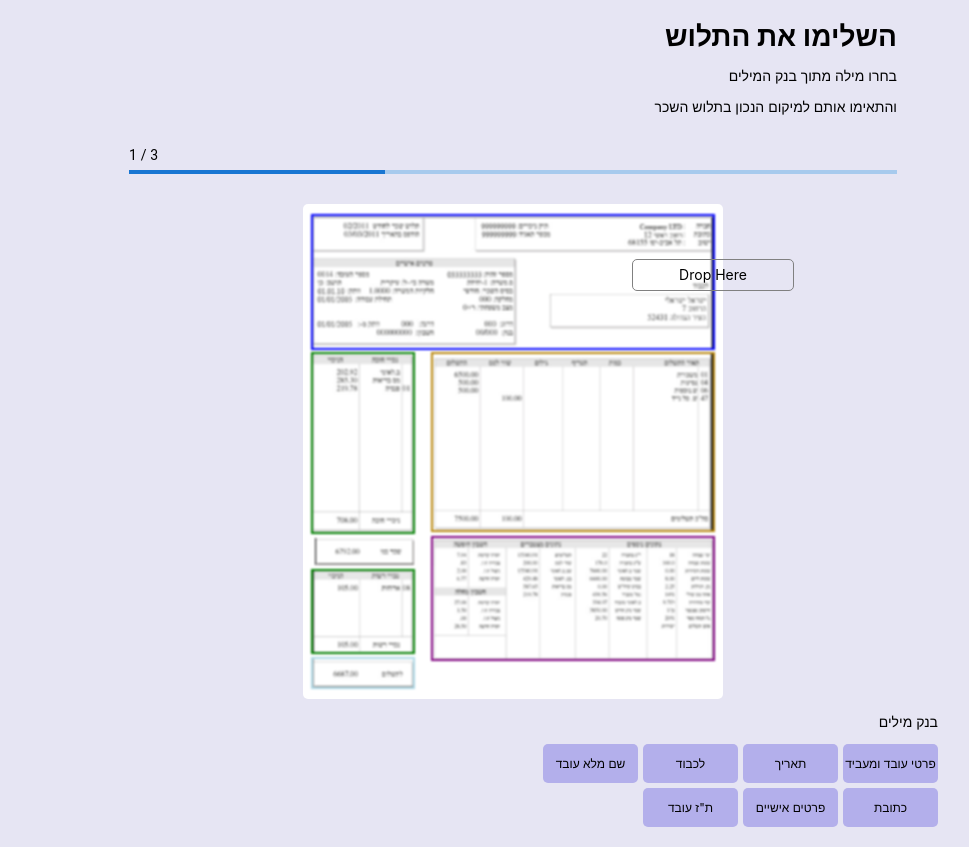
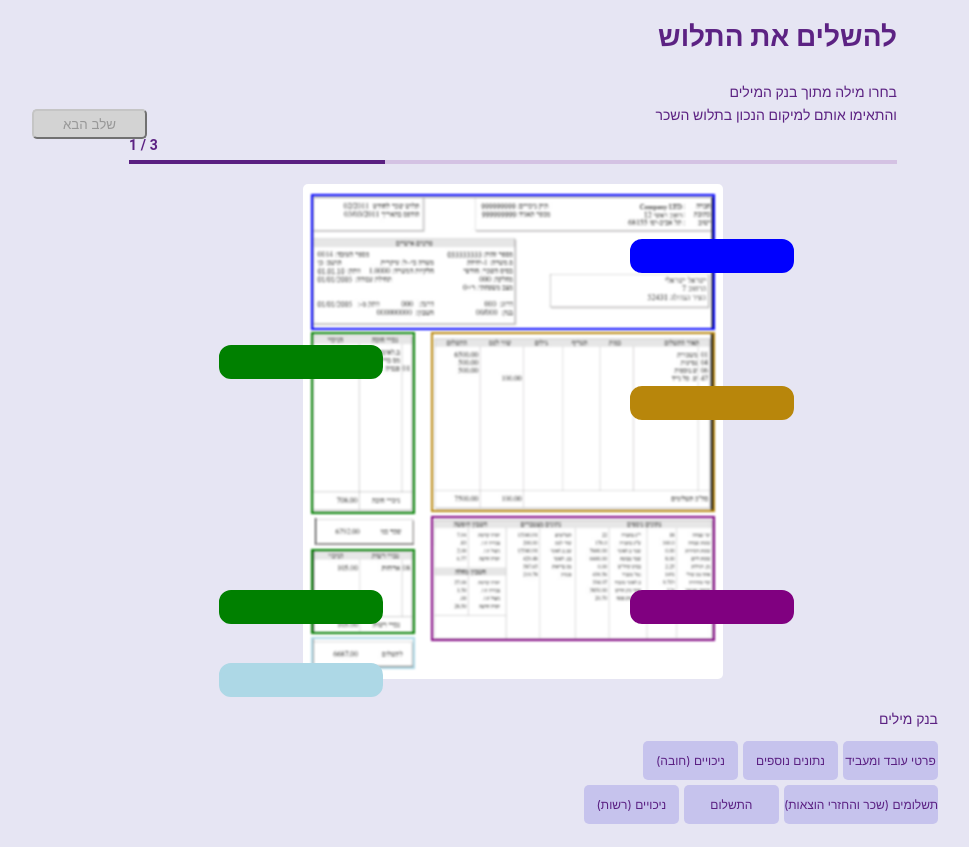
Before and after one commit to RoyDovrat/Financial-Youth-Project, a React (Vite) app in the folder client/: page / in a window 1280 px wide. Shown: the whole page, without its empty margins (127-1096 px from the left). Built offline with nearby package versions, Linux system fonts and the light colour scheme.

Commit message:
finish stage1

```diff
--- a/client/src/pages/Stage1.tsx
+++ b/client/src/pages/Stage1.tsx
@@ -1,6 +1,7 @@
 import { useState } from 'react';
 import { useDrop } from 'react-dnd';
 import { useNavigate } from 'react-router-dom';
+import { MouseEvent, useRef } from "react";
 import LinearProgress from '@mui/material/LinearProgress';
 import Typography from '@mui/material/Typography';
 import Box from '@mui/material/Box';
@@ -13,6 +14,7 @@ import additionalData from '../images/additional data.png';
 import salary from '../images/salary.png';
 import deductionsAllowed from '../images/deductions allowed.png';
 import payment from '../images/payment.png';
+import victory from '../images/victory.avif';
 
 
 const STAGE_NUMBER = 1
@@ -26,18 +28,17 @@ type WordItem = {
 
 const INITIAL_WORDS_LIST: WordItem[] = [
   { id: 1, value: 'פרטי עובד ומעביד' },
-  { id: 2, value: 'תאריך' },
-  { id: 3, value: 'לכבוד' },
-  { id: 4, value: 'שם מלא עובד' },
-  { id: 5, value: 'כתובת' },
-  { id: 6, value: 'פרטים אישיים' },
-  { id: 7, value: 'ת"ז עובד' },
+  { id: 2, value: 'נתונים נוספים' },
+  { id: 3, value: 'ניכויים (חובה)' },
+  { id: 4, value: 'תשלומים (שכר והחזרי הוצאות)' },
+  { id: 5, value: 'התשלום' },
+  { id: 6, value: 'ניכויים (רשות)' },
 ];
 
 function Stage1() {
   const [wordBank, setWordBank] = useState<WordItem[]>(INITIAL_WORDS_LIST);
-  const [slots, setSlots] = useState<(WordItem | null)[]>([null]);
-  //const navigate = useNavigate();
+  const [slots, setSlots] = useState<(WordItem | null)[]>([null, null, null, null, null, null]);
+  const navigate = useNavigate();
 
   const createDrop = (index: number) =>
     useDrop<
@@ -63,26 +64,52 @@ function Stage1() {
       );
     }
   };
-/*
-  const handleNextStage = () => {
-    navigate('/stage2'); // Navigate to the next stage
+
+  //pop-up
+  const dialogRef = useRef<HTMLDialogElement>(null);
+
+  const open = () => {
+    dialogRef.current?.showModal();
+    //dialogRef.current?.show();
   };
-*/
+  const closeAndNextStage = () => {
+    navigate('/stage2');
+
+  };
+
+  const closeAndCurrentStage = () => {
+    dialogRef.current?.close();
+    setSlots([null])
+    setWordBank(INITIAL_WORDS_LIST)
+  };
+
+
+  const dialogClick = (e: MouseEvent) => {
+    if ((e.target as HTMLDialogElement).tagName == "DIALOG") {
+      close();
+    }
+  };
 
   return (
     <div className='page-stage1'>
-      <div className='instructions'>
-        <h1 className='title'>השלימו את התלוש</h1>
-        <p>בחרו מילה מתוך בנק המילים</p>
-        <p>והתאימו אותם למיקום הנכון בתלוש השכר</p>
+      <div >
+        <h1 className='title'>להשלים את התלוש</h1>
+        <p className='instructions'>בחרו מילה מתוך בנק המילים</p>
+        <p className='instructions'>והתאימו אותם למיקום הנכון בתלוש השכר</p>
       </div>
 
       {/* progress bar */}
-      <Box sx={{ width: '100%', margin: '30px 0' }}>
-        <Typography variant="body2" component="div" align="left" gutterBottom>
+      <Box sx={{ width: '100%', margin: '20px 0' }}>
+        <Typography variant="body2" component="div" align="left" gutterBottom sx={{ fontWeight: 'bold', color: '#54177cf2' }}>
           {STAGE_NUMBER} / {TOTAL_STAGES}
         </Typography>
-        <LinearProgress variant="determinate" value={PROGRESS} />
+        <LinearProgress variant="determinate" value={PROGRESS}
+          sx={{
+            '& .MuiLinearProgress-bar': {
+              backgroundColor: '#54177cf2',
+            },
+            backgroundColor: '#d3c0e3f2', // background of the track
+          }} />
       </Box>
 
       <div className="payslip-container">
@@ -108,11 +135,10 @@ function Stage1() {
                 className={`payslip-slot slot-${index}`}
 
               >
-                {slot ? (
-                  <div className="word-container">{slot.value}</div>
-                ) : (
-                  'Drop Here'
-                )}
+                {slot ? (<div className="word-container">{slot.value}</div>) :
+                  (
+                    ''
+                  )}
 
               </div>
             );
@@ -123,7 +149,7 @@ function Stage1() {
       </div>
 
       <div className="Words-bank-container">
-        <p>בנק מילים</p>
+        <p className='bank-title'>בנק מילים</p>
         <div className='words-container'>
           {wordBank.map((word) => (
             <Word key={word.id} word={word} />
@@ -132,9 +158,29 @@ function Stage1() {
 
       </div>
 
-    {/*  <button className="next-stage-button" onClick={handleNextStage}>
+      {/*  <button className="next-stage-button" onClick={handleNextStage}>
         השלב הבא
       </button>*/}
+
+      {/*pop-up */}
+      <dialog ref={dialogRef} onClick={dialogClick}>
+        <div className="dialog-content">
+
+          <div className="dialog-title">!אליפות</div>
+          <p className="dialog-message">עברת את השלב</p>
+
+            <img src={victory} alt="victory" className="victory-image" />
+
+
+          <div className="buttons">
+            <button className='nextStage-button' onClick={closeAndNextStage}>שלב הבא</button>
+            <button className='currentStage-button' onClick={closeAndCurrentStage}>שחק שוב</button>
+          </div>
+        </div>
+
+      </dialog>
+
+      <button className="next-stage-button" onClick={open} disabled={slots.some((slot) => slot === null)}>שלב הבא</button>
     </div>
   );
 }
--- a/client/src/style/stage1Style.scss
+++ b/client/src/style/stage1Style.scss
@@ -2,79 +2,92 @@
 
 
     .title {
-        margin-bottom: 0px;
+        margin-bottom: 30px;
+        color: #54177cf2;
+    }
+
+
+    .instructions {
+        color: #54177cf2;
+        font-weight: 500;
+        margin-bottom: -8px;
     }
 
     .slot-0 {
         position: absolute;
-        border-radius: 5px;
+        border-radius: 12px;
         width: 160px;
         height: 30px;
         top: 55px;
         right: -71px;
+        border: 2px solid blue;
+        background-color: blue;
     }
 
     .slot-1 {
         position: absolute;
-        top: 10px;
-        left: 10px;
-        border-radius: 5px;
+        bottom: 55px;
+        right: -71px;
+        border-radius: 12px;
         height: 30px;
-        width: 70px;
+        width: 160px;
+        border: 2px solid purple;
+        background-color: purple;
     }
 
     .slot-2 {
         position: absolute;
-        top: 85px;
-        right: 10px;
-        border-radius: 5px;
+        top: 161px;
+        right: 340px;
+        border-radius: 12px;
         height: 30px;
-        width: 70px;
+        width: 160px;
+        border: 2px solid green;
+        background-color: green;
     }
 
     .slot-3 {
         position: absolute;
-        top: 119px;
-        right: 10px;
-        border-radius: 5px;
+        top: 202px;
+        right: -71px;
+        border-radius: 12px;
         height: 30px;
-        width: 140px;
+        width: 160px;
+        border: 2px solid darkgoldenrod;
+        background-color: darkgoldenrod;
     }
 
     .slot-4 {
         position: absolute;
-        top: 150px;
-        right: 10px;
-        border-radius: 5px;
+        bottom: -18px;
+        right: 340px;
+        border-radius: 12px;
         height: 30px;
-        width: 140px;
+        width: 160px;
+        border: 2px solid lightblue;
+        background-color: lightblue;
+
     }
 
     .slot-5 {
         position: absolute;
-        top: 75px;
-        left: 10px;
-        border-radius: 5px;
-        height: 163px;
-        width: 163px;
-    }
-
-    .slot-6 {
-        position: absolute;
-        top: 86px;
-        left: 96px;
-        border-radius: 5px;
-        height: 20px;
-        width: 70px;
+        bottom: 55px;
+        right: 340px;
+        border-radius: 12px;
+        height: 30px;
+        width: 160px;
+        border: 2px solid green;
+        background-color: green;
     }
 
 
-
     .payslip-slot {
-        border: 1px solid gray;
+        //border: 2px solid #54177cf2;
+        //background-color: #b3afeb;
         display: flex;
         align-items: center;
         justify-content: center;
+
     }
 
 
@@ -97,10 +110,16 @@
         max-width: 400px;
         position: absolute;
         right: 215px;
+        margin-top: 17px;
+
+        .bank-title {
+            color: #54177cf2;
+            font-weight: 500;
+
+        }
 
     }
 
-    .payslip-container {}
 
     .payslip-board {
         background-color: white;
@@ -178,4 +197,73 @@
 
     }
 
+    dialog {
+        padding: 0;
+        scale: 0;
+        border: 2px solid white;
+        border-radius: 35px;
+        width: 310px;
+        color: #54177cf2;
+        font-weight: 500;
+        //animation: pop 0.5s ease;
+        // transition: scale 1s ease;
+
+
+        &[open] {
+            scale: 1;
+        }
+
+        &::backdrop {
+            background: #e6e5f397;
+        }
+
+        .dialog-content {
+            padding: 20px;
+
+
+            .dialog-title {
+                font-size: 2rem;
+            }
+
+            .victory-image {
+                width: 130px;
+                height: 110px;
+                margin-right: 60px;
+            }
+
+
+            .buttons {
+                display: flex;
+                justify-content: space-between;
+                margin-top: -47px;
+
+                .nextStage-button,
+                .currentStage-button {
+                    background-color: #54177cf2;
+                    color: white;
+                    border-radius: 8px;
+                    height: 28px;
+                    width: 80px;
+                }
+            }
+        }
+
+    }
+
+    .next-stage-button {
+        position: absolute;
+        left: 224px;
+        top: 109px;
+        background-color: lightgray;
+        border-color: #c5c5c5;
+        border-radius: 5px;
+        min-width: 115px;
+        min-height: 30px;
+        margin-inline: -65px;
+
+        &:hover {
+            background-color: gray; // Darker color on hover
+        }
+    }
+
 }
--- a/client/src/style/wordStyle.css
+++ b/client/src/style/wordStyle.css
@@ -1,7 +1,9 @@
 .word-container {
+    background-color: #b3afeb9e;
     border-radius: 5px;
     text-align: center;
-    background-color: #b3afeb;
+    color: #54177cf2;
+    font-weight: 400;
     font-size: 12px;
     min-width: 95px;
 
```
Also changed, not shown: client/src/images/victory.avif (added).
